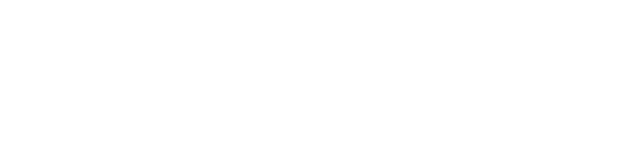
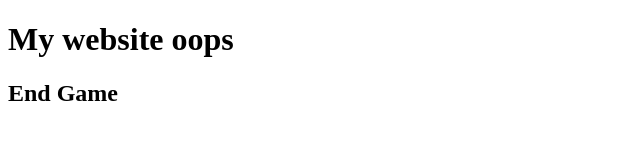
Before and after one commit to N-akademy/my-website-oops, a plain HTML site: page index.html in a window 1280 px wide. Shown: the whole page, without its empty margins (0-640 px from the left). Drawn offline with Linux system fonts and the light colour scheme.

Commit message:
add h1 h2

```diff
--- a/index.html
+++ b/index.html
@@ -4,9 +4,10 @@
     <meta charset="UTF-8">
     <meta http-equiv="X-UA-Compatible" content="IE=edge">
     <meta name="viewport" content="width=device-width, initial-scale=1.0">
-    <title>Mycd website oops</title>
+    <title>My website oops</title>
 </head>
 <body>
-
+    <H1>My website oops</H1>
+    <h2>End Game</h2>
 </body>
 </html>
```
